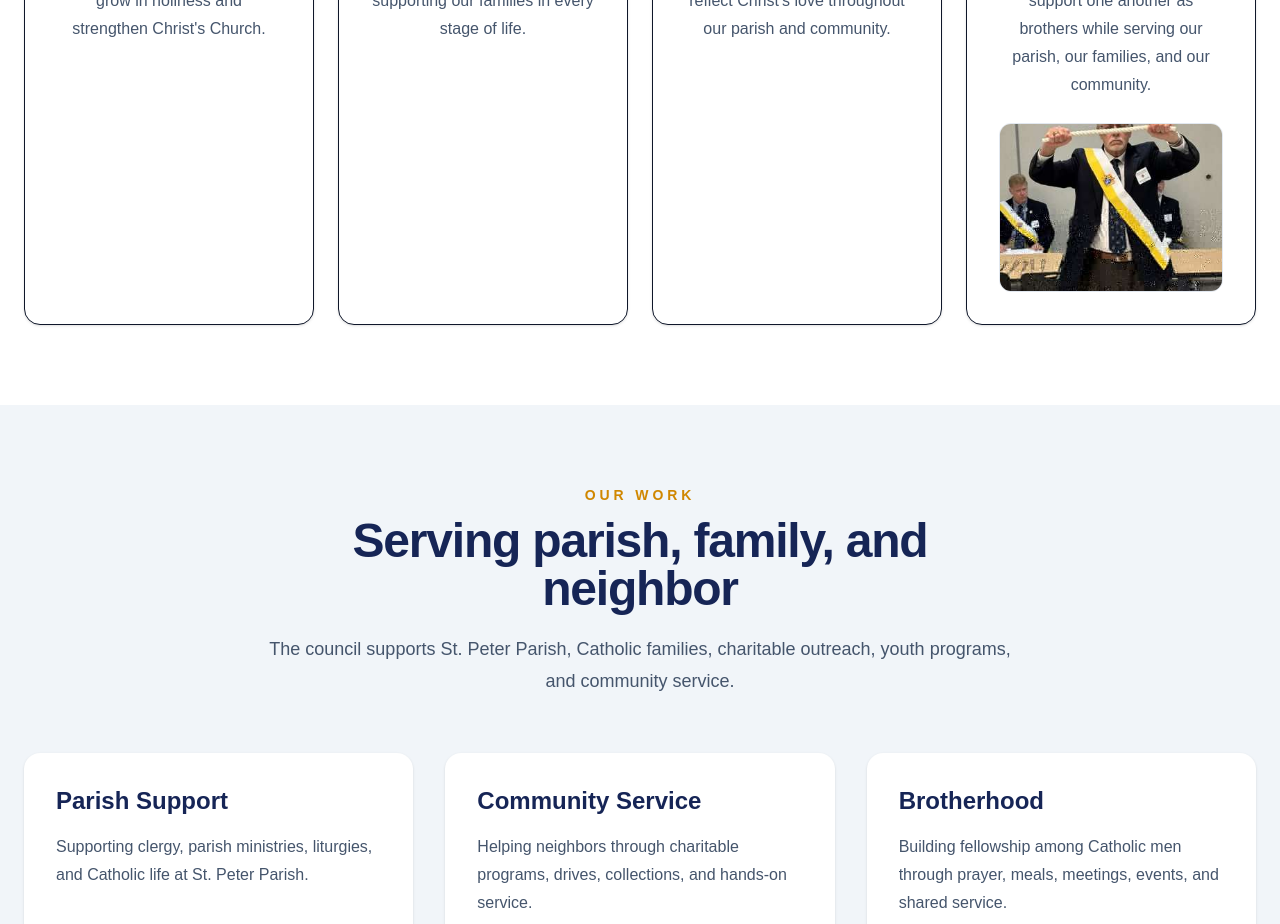
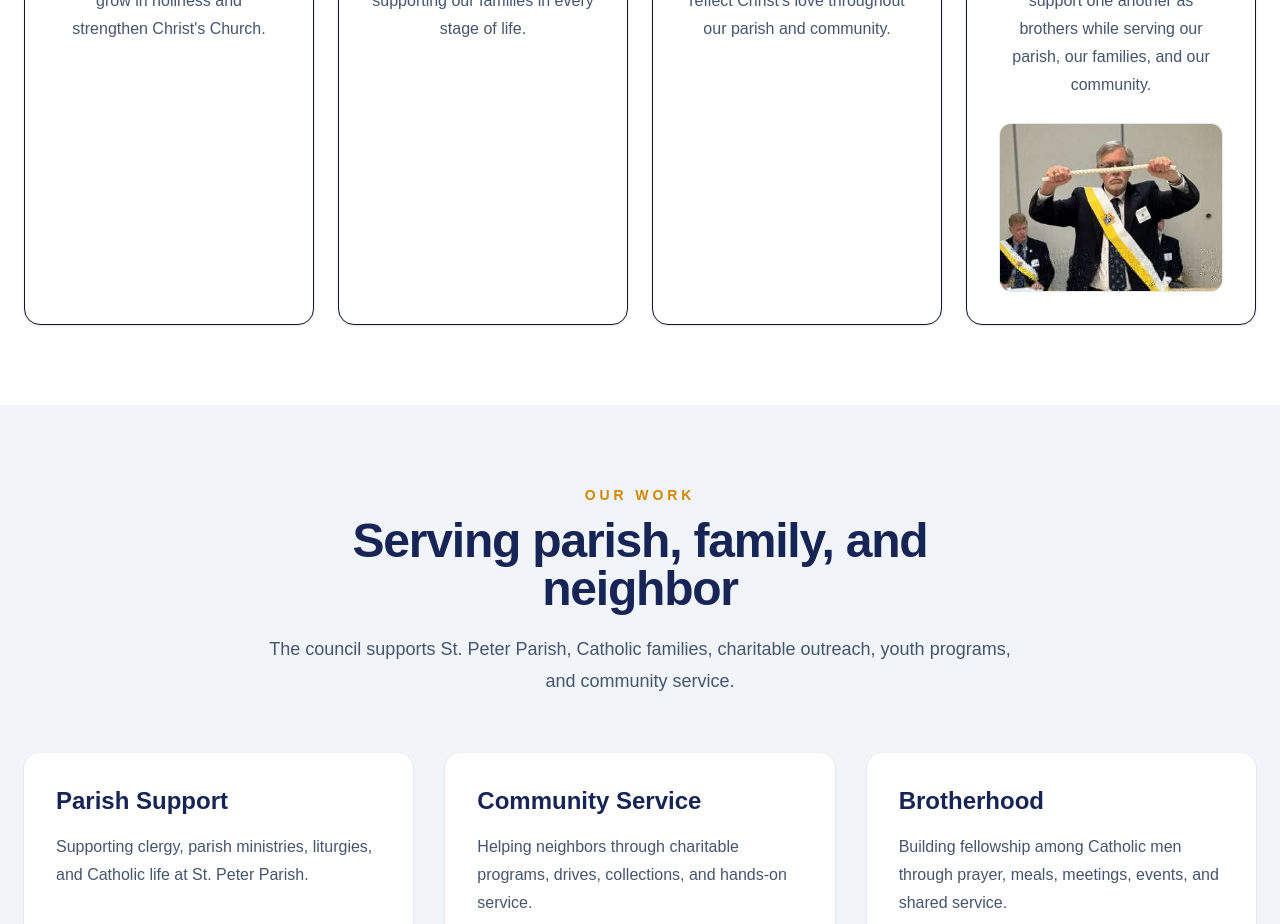
Before and after one commit to thadackel/kc12906-website, a Next.js app: page / in a window 1280 px wide. Shown: the part 1820-2744 px from the top of the page. Built offline with nearby package versions, Linux system fonts and the light colour scheme.

Commit message:
Show full head in Unity thumbnail

```diff
--- a/app/page.tsx
+++ b/app/page.tsx
@@ -138,7 +138,7 @@ export default function Home() {
                     <img
                       src={principle.image}
                       alt="Knights of Columbus unity ceremony"
-                      className="aspect-[4/3] w-full object-cover"
+                      className="aspect-[4/3] w-full object-cover object-[center_20%]"
                     />
                   </div>
                 ) : null}
```
